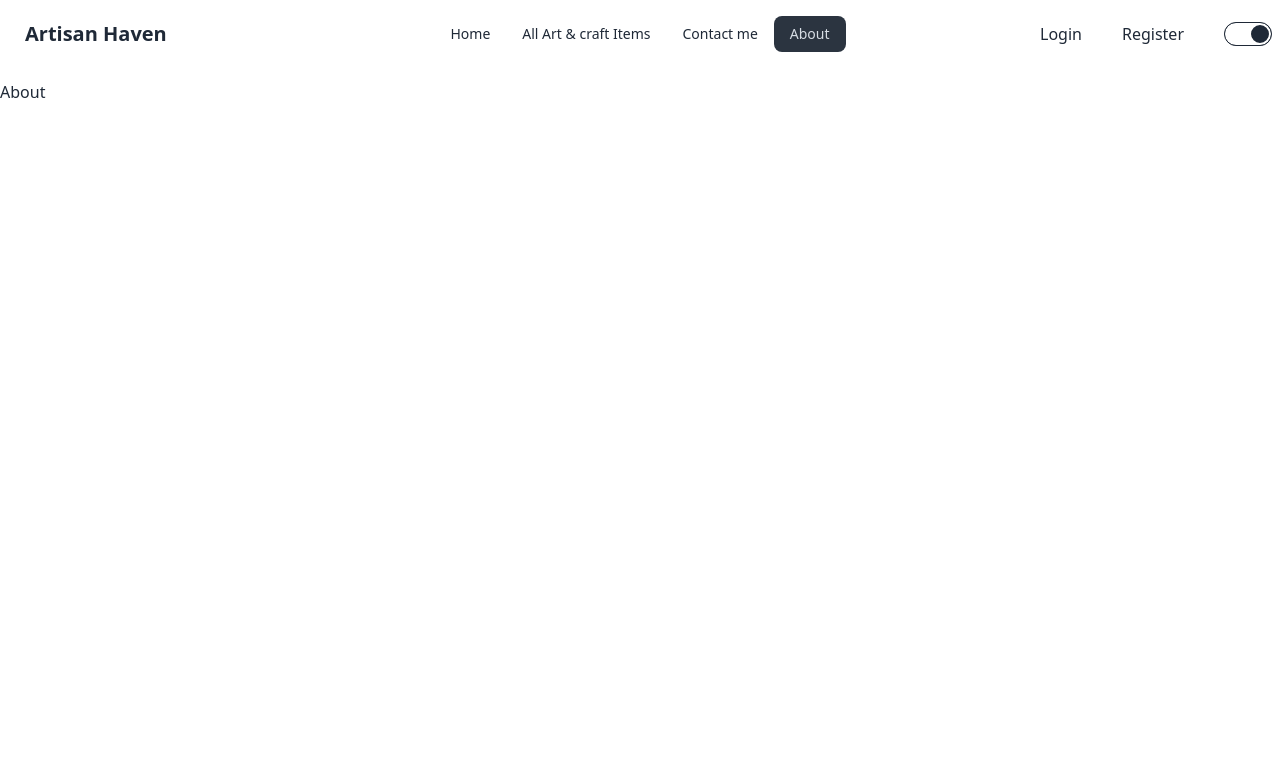
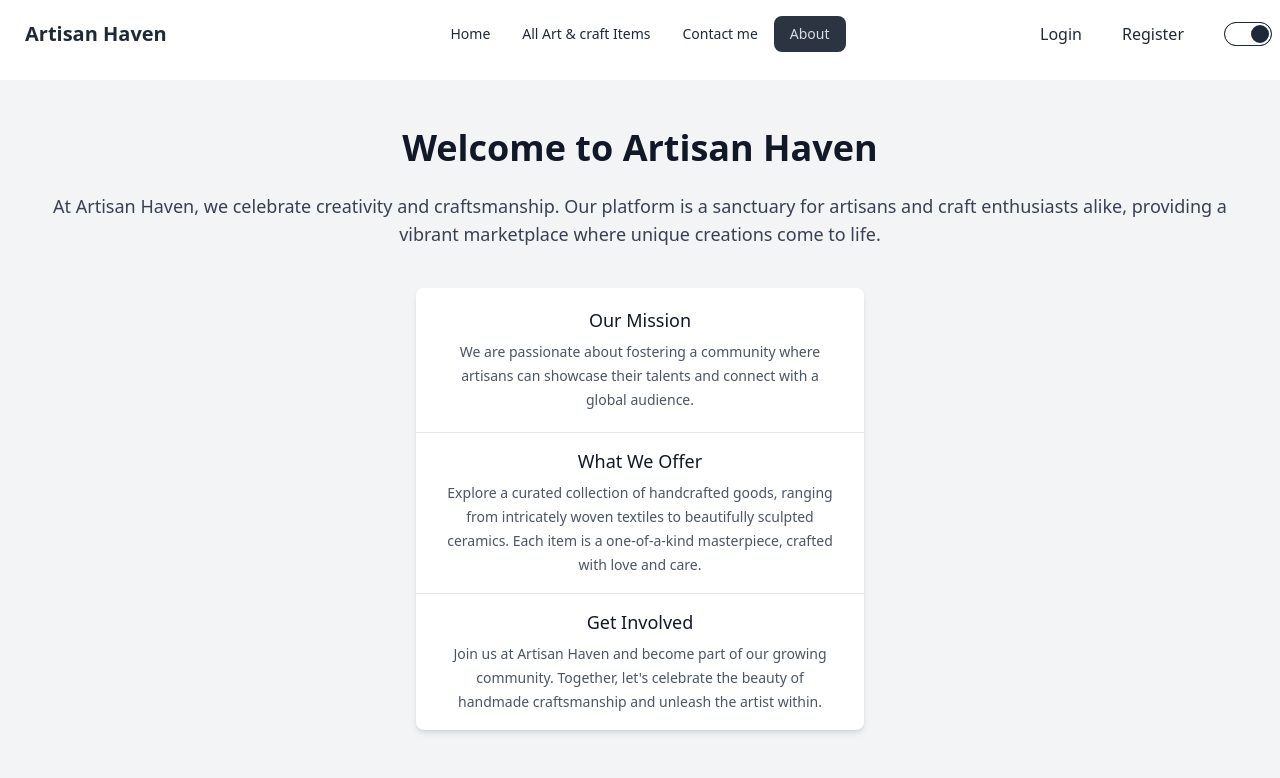
Before and after one commit to Tajbir23/assignment-10-client, a React (Vite) app: page /about in a window 1280 px wide. Shown: the top 778 px of the page. Built offline with nearby package versions, Linux system fonts and the light colour scheme; no server answers.

Commit message:
fix protect route

```diff
--- a/src/components/ProtectRoute.jsx
+++ b/src/components/ProtectRoute.jsx
@@ -1,13 +1,13 @@
 import { useContext } from "react"
 import { CraftContext } from "../Root"
-import { useNavigate } from "react-router-dom"
+import { Navigate } from "react-router-dom"
 
 
 
 const ProtectRoute = ({children}) => {
 
     const {user, loading} = useContext(CraftContext)
-    const navigate = useNavigate()
+
     if (loading) {
         return <h1>Loading</h1>
     }
@@ -15,7 +15,7 @@ const ProtectRoute = ({children}) => {
     if (user) {
         return children
     } else {
-        return navigate("/login")
+        return <Navigate to='/login' />
     }
 
 
--- a/src/pages/ExtraRoute/About.jsx
+++ b/src/pages/ExtraRoute/About.jsx
@@ -1,7 +1,46 @@
 
 const About = () => {
   return (
-    <div>About</div>
+    <div className="bg-gray-100 py-12 px-4 sm:px-6 lg:px-8">
+      <div className="max-w-7xl mx-auto text-center">
+        <h2 className="text-3xl leading-9 font-extrabold text-gray-900 sm:text-4xl sm:leading-10">
+          Welcome to Artisan Haven
+        </h2>
+        <div className="mt-6 text-lg leading-7 text-gray-700">
+          <p>
+            At Artisan Haven, we celebrate creativity and craftsmanship. Our platform is a sanctuary
+            for artisans and craft enthusiasts alike, providing a vibrant marketplace where unique
+            creations come to life.
+          </p>
+        </div>
+        <div className="mt-10 flex justify-center">
+          <div className="max-w-xs sm:max-w-md bg-white shadow-md rounded-lg overflow-hidden">
+            <div className="px-4 py-5 sm:px-6">
+              <h3 className="text-lg font-medium leading-6 text-gray-900">Our Mission</h3>
+              <p className="mt-2 text-sm leading-6 text-gray-600">
+                We are passionate about fostering a community where artisans can showcase their talents
+                and connect with a global audience.
+              </p>
+            </div>
+            <div className="border-t border-gray-200 px-4 py-4 sm:px-6">
+              <h3 className="text-lg font-medium leading-6 text-gray-900">What We Offer</h3>
+              <p className="mt-2 text-sm leading-6 text-gray-600">
+                Explore a curated collection of handcrafted goods, ranging from intricately woven textiles
+                to beautifully sculpted ceramics. Each item is a one-of-a-kind masterpiece, crafted with
+                love and care.
+              </p>
+            </div>
+            <div className="border-t border-gray-200 px-4 py-4 sm:px-6">
+              <h3 className="text-lg font-medium leading-6 text-gray-900">Get Involved</h3>
+              <p className="mt-2 text-sm leading-6 text-gray-600">
+                Join us at Artisan Haven and become part of our growing community. Together, let's celebrate
+                the beauty of handmade craftsmanship and unleash the artist within.
+              </p>
+            </div>
+          </div>
+        </div>
+      </div>
+    </div>
   )
 }
 
--- a/src/pages/ViewDetails.jsx
+++ b/src/pages/ViewDetails.jsx
@@ -19,7 +19,7 @@ const ViewDetails = () => {
       } = data;
 
   return (
-    <div className="container mx-auto px-4 py-8 sm:py-12">
+    <div className="container lg:mx-20 m-auto px-4 py-8 sm:py-12">
       <div className="grid grid-cols-1 sm:grid-cols-2 gap-8">
         <img src={image} alt={item_name} className="w-full h-auto object-cover rounded-lg" />
         <div>
```
